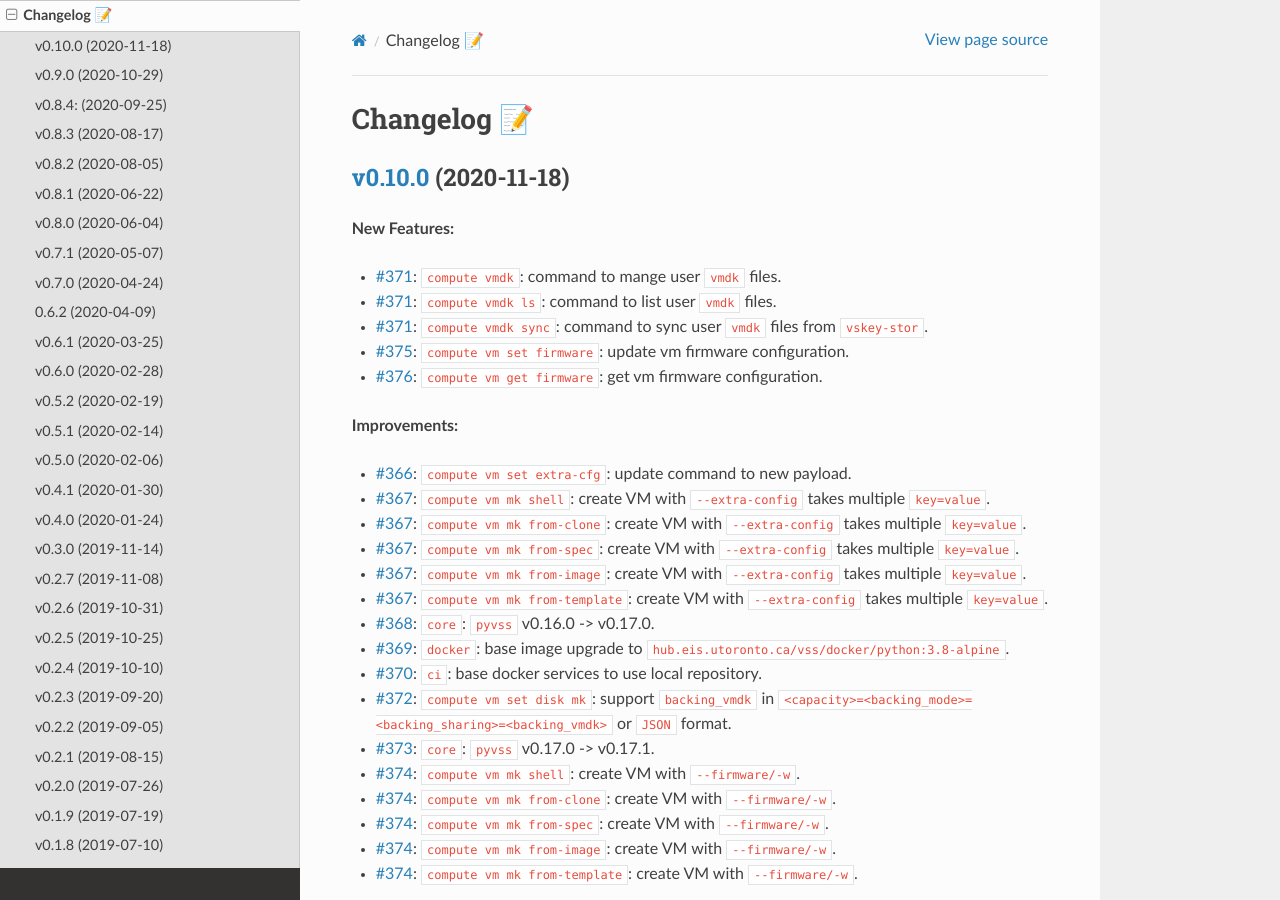
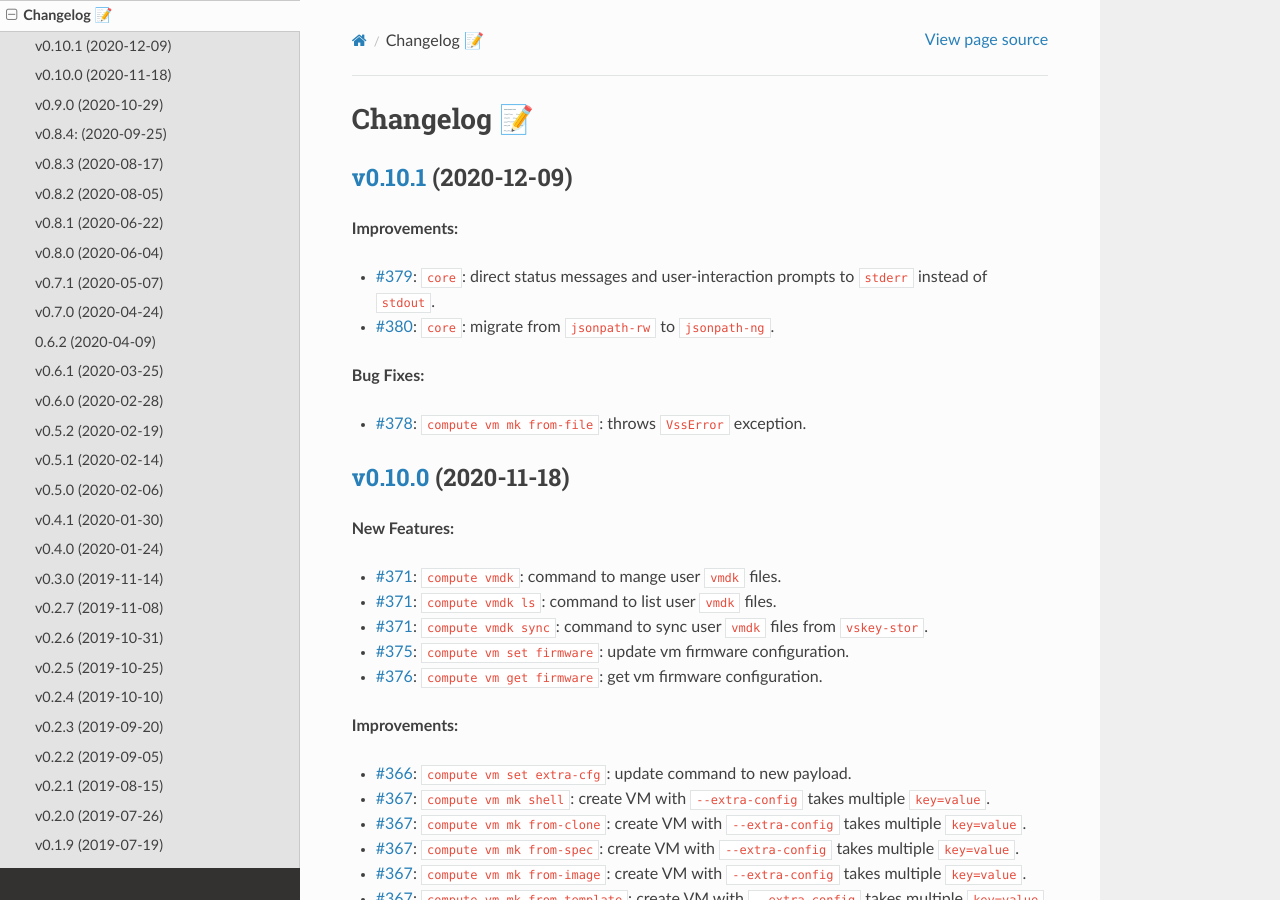
Before and after one commit to EIS-ITS/vss-cli, a Sphinx documentation site: the page built from docs/changelog.rst, in a window 1280 px wide and 900 px high. Built offline with Sphinx 7.4.7 and the Read the Docs theme 2.0.0, drawn with Linux system fonts in a browser that asks for light colours; the version number could not be read and is left out.

Commit message:
Issue #381: 🎉Version release v0.10.1 - fixes #381

```diff
--- a/docs/changelog.rst
+++ b/docs/changelog.rst
@@ -1,6 +1,18 @@
 
 Changelog 📝
 ============
+
+`v0.10.1 <https://gitlab-ee.eis.utoronto.ca/vss/vss-cli/tags/v0.10.1>`_ (2020-12-09)
+------------------------------------------------------------------------------------
+
+**Improvements:**
+
+- `#379 <https://gitlab-ee.eis.utoronto.ca/vss/vss-cli/issues/379>`_: ``core``: direct status messages and user-interaction prompts to ``stderr`` instead of ``stdout``.
+- `#380 <https://gitlab-ee.eis.utoronto.ca/vss/vss-cli/issues/380>`_: ``core``: migrate from ``jsonpath-rw`` to ``jsonpath-ng``.
+
+**Bug Fixes:**
+
+- `#378 <https://gitlab-ee.eis.utoronto.ca/vss/vss-cli/issues/378>`_:  ``compute vm mk from-file``: throws ``VssError`` exception.
 
 `v0.10.0 <https://gitlab-ee.eis.utoronto.ca/vss/vss-cli/tags/v0.10.0>`_ (2020-11-18)
 ------------------------------------------------------------------------------------
```
Also changed, not shown: CHANGELOG.md (+11 -0 lines), .bumpversion.cfg, 3 other files.
